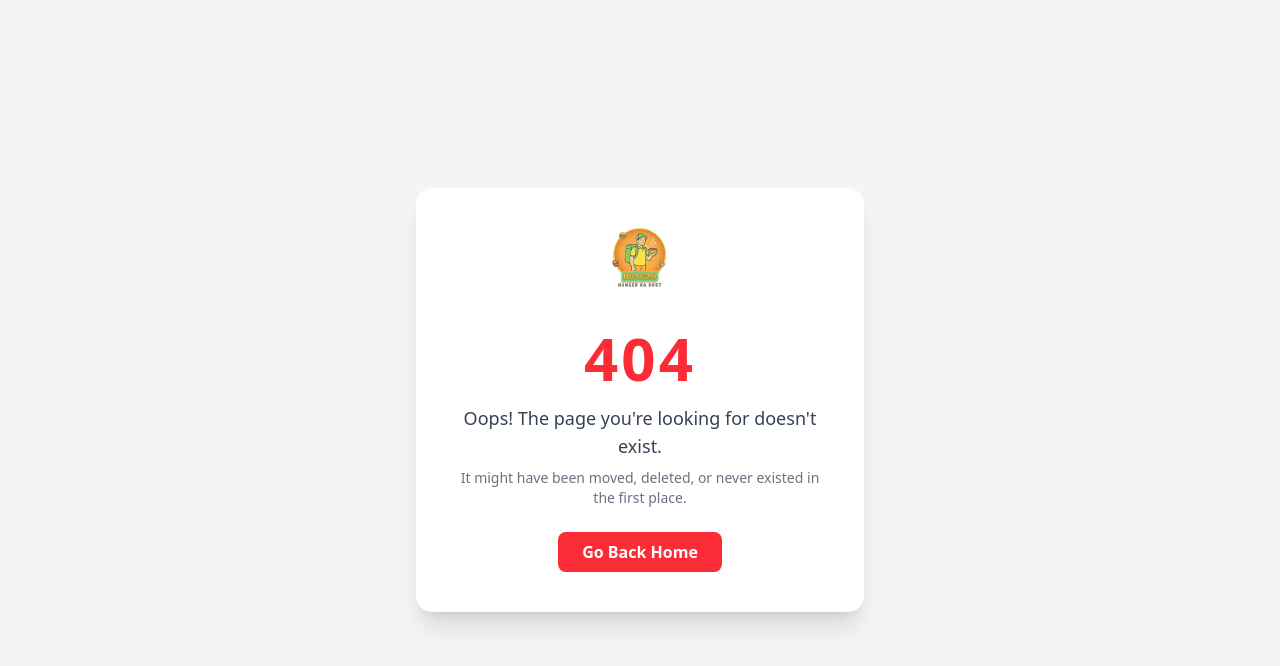
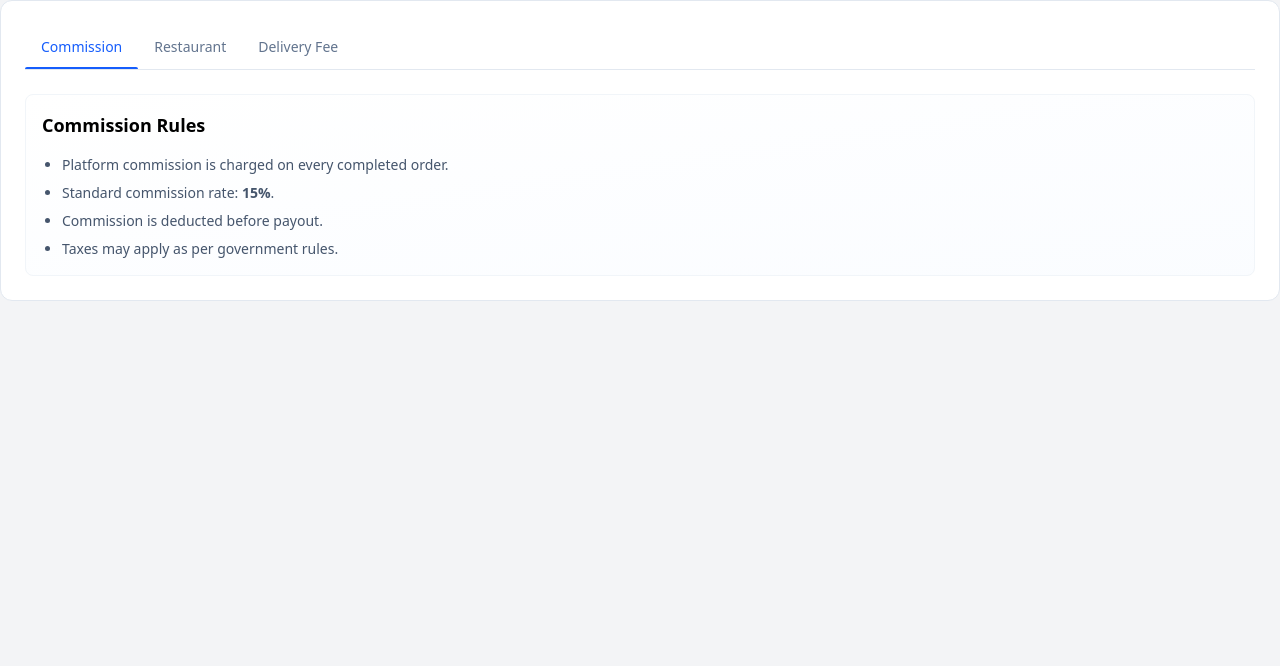
Before and after one commit to manishshivhare/Hungzo-AdminPanel, a React (Vite) app: page /Terms in a window 1280 px wide. Before the commit this address had no page. Shown: the top 666 px of the page. Built offline with nearby package versions, Linux system fonts and the light colour scheme.

Commit message:
fix error fees or rule section

```diff
--- a/src/App.jsx
+++ b/src/App.jsx
@@ -14,12 +14,11 @@ import AddAdminPage from './Pages/Admin/AddAdminPage'
 import AdminListPage from './Pages/Admin/AdminListPage'
 import ProductsList from './Pages/Product/ProductsList'
 import AddProduct from './Pages/Product/AddProduct'
-// import Rule from './Pages/FeeRules/Rule'
 import Banner from './Pages/Banner/Banner'
 import RestaurantsWallet from './Pages/Wallet/RestaurantsWallet'
 import WalletsDetails from './Pages/Wallet/WalletsDetails'
 import Notification from './Pages/notification/Notification'
-import Restaurants from './Pages/Restaurants/Restaurants'
+import Rules from './Pages/Rules/Rules'
 
 export default function App() {
   const location = useLocation()
@@ -43,6 +42,7 @@ export default function App() {
 
             {/* Public */}
             <Route path="/login" element={<Login />} />
+            <Route path="/Terms" element={<Rules />} />
             {/* <Route path="/Terms" element={<Rule />} /> */}
 
             {/* Protected */}
--- a/src/Pages/FeeRules/CommissionTsC.jsx
+++ b/src/Pages/Rules/CommissionsTsC.jsx
@@ -1,6 +1,6 @@
 import React from "react";
 
-const CommissionTsC = () => {
+const CommissionsTsC = () => {
   return (
     <div className="space-y-4">
       <h2 className="text-lg font-semibold">Commission Rules</h2>
@@ -15,4 +15,4 @@ const CommissionTsC = () => {
   );
 };
 
-export default CommissionTsC;
+export default CommissionsTsC;
--- a/src/Pages/FeeRules/DeliveryFeeRules.jsx
+++ b/src/Pages/Rules/DeliveryFeesRules.jsx
@@ -1,6 +1,6 @@
 import React from "react";
 
-const DeliveryFeeRules = () => {
+const DeliveryFeesRules = () => {
   return (
     <div className="space-y-2">
       {/* HEADER */}
@@ -115,4 +115,4 @@ const RuleCard = ({ title, description, value, color }) => {
   );
 };
 
-export default DeliveryFeeRules;
+export default DeliveryFeesRules;
--- a/src/Pages/FeeRules/RestaurantTsC.jsx
+++ b/src/Pages/Rules/RestaurantTandC.jsx
@@ -1,6 +1,7 @@
+
 import React, { useState } from "react";
 
-const RestaurantTsC = () => {
+const RestaurantTandC = () => {
   const [rules, setRules] = useState([
     {
       id: 1,
@@ -141,4 +142,4 @@ const RestaurantTsC = () => {
   );
 };
 
-export default RestaurantTsC;
+export default RestaurantTandC;
--- a/src/Pages/FeeRules/Rule.jsx
+++ b/src/Pages/Rules/Rules.jsx
@@ -1,15 +1,15 @@
 import React, { useState } from "react";
-import CommissionTsC from "./CommissionTsC";
-import DeliveryFeeRules from "./DeliveryFeeRules";
-import RestaurantTsC from "./restaurantTsC";
+import CommissionsTsC from "./CommissionsTsC";
+import RestaurantTandC from "./RestaurantTandC";
+import DeliveryFeesRules from "./DeliveryFeesRules";
 
-const Rule = () => {
+const Rules = () => {
   const [activeTab, setActiveTab] = useState("commission");
 
   const tabs = [
-    { id: "commission", label: "Commission", component: <CommissionTsC /> },
-    { id: "restaurant", label: "Restaurant", component: <RestaurantTsC /> },
-    { id: "delivery", label: "Delivery Fee", component: <DeliveryFeeRules /> },
+    { id: "commission", label: "Commission", component: <CommissionsTsC /> },
+    { id: "restaurant", label: "Restaurant", component: <RestaurantTandC /> },
+    { id: "delivery", label: "Delivery Fee", component: <DeliveryFeesRules /> },
   ];
 
   return (
@@ -48,4 +48,4 @@ const Rule = () => {
   );
 };
 
-export default Rule;
+export default Rules;
```
